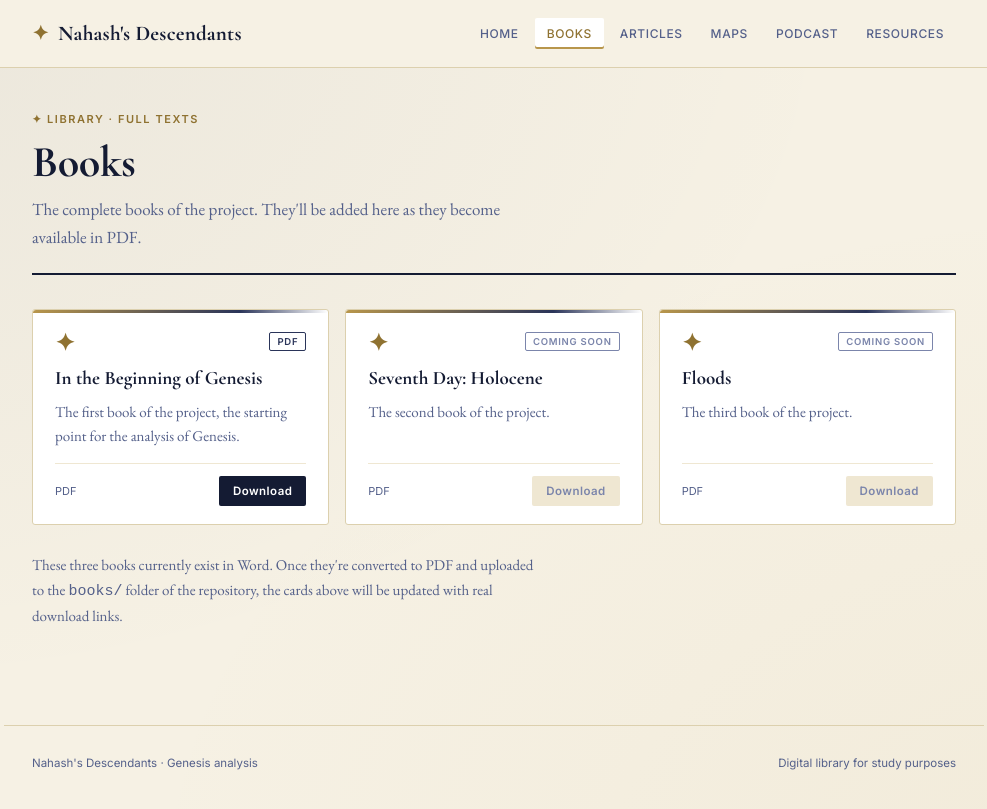
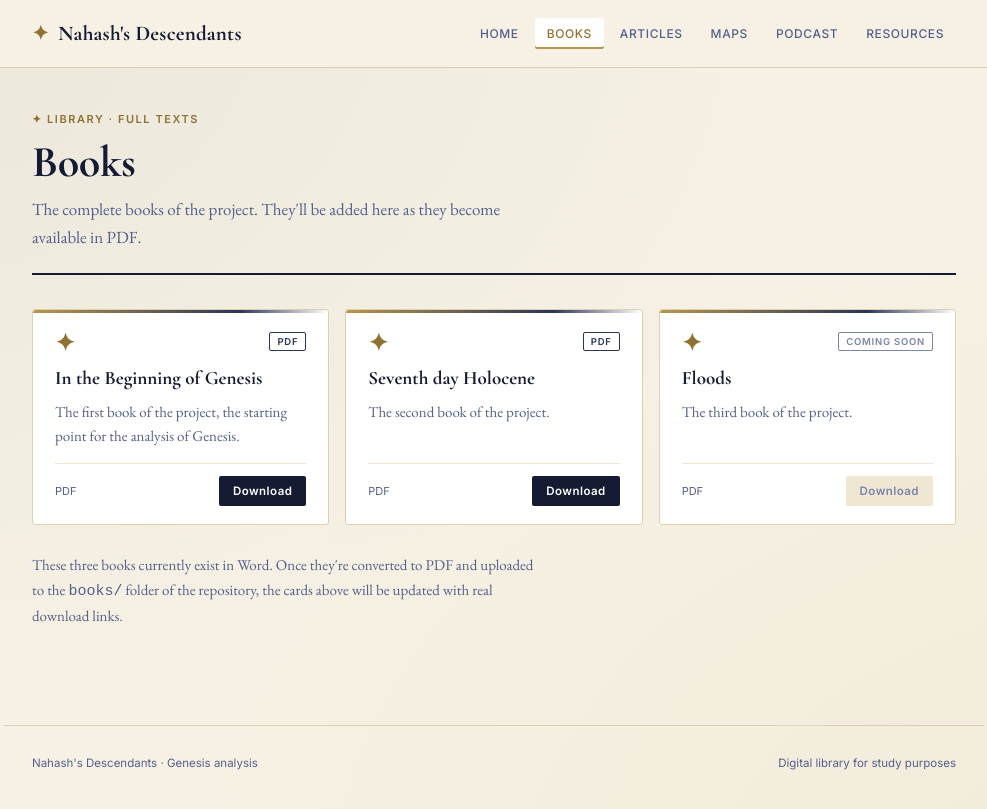
Before and after one commit to Dskartes/Nahashsdescendants, a Jekyll site: the page built from books.md, in a window 1280 px wide. Shown: the top 809 px of the page, without its empty margins (146-1133 px from the left). Built offline with Jekyll 4.4.1, drawn with Linux system fonts in a browser that asks for light colours.

Commit message:
Update book card details for 'Seventh Day: Holocene'

```diff
--- a/books.md
+++ b/books.md
@@ -22,13 +22,13 @@ subtitle: "The complete books of the project. They'll be added here as they beco
   <div class="card">
     <div class="card-top">
       <div class="card-mark">✦</div>
-      <div class="card-tag soon">Coming soon</div>
+      <div class="card-tag">PDF</div>
     </div>
-    <h3 class="card-title">Seventh Day: Holocene</h3>
+    <h3 class="card-title">Seventh day Holocene</h3>
     <p class="card-desc">The second book of the project.</p>
     <div class="card-meta">
       <span class="card-info">PDF</span>
-      <span class="card-btn disabled">Download</span>
+      <a class="card-btn" href="{{ 'books/Seventh day holocene.pdf' | relative_url | replace: ' ', '%20' }}" download>Download</a>
     </div>
   </div>
 
```
